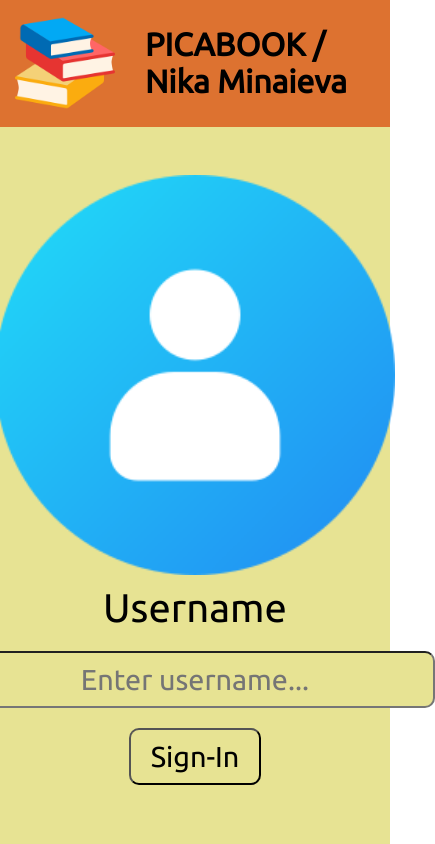
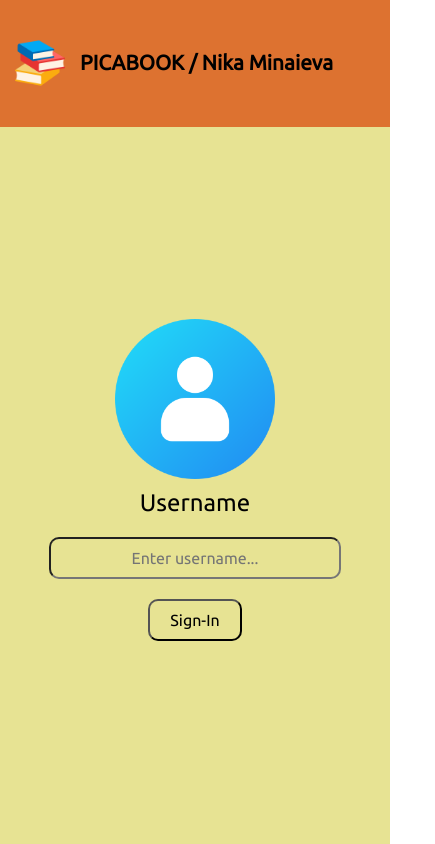
Before and after one commit to Anarasty/prometheus_course_task, a plain HTML site: page signin/index.html in a window 390 px wide. Shown: the whole page, 435 px wide, since content can reach past the window. Drawn offline with Linux system fonts and the light colour scheme.

Commit message:
media added for sign in page

```diff
--- a/signin/style.css
+++ b/signin/style.css
@@ -94,3 +94,52 @@ main .user-box {
     background-color: var(--chocolate-web);
     padding: 10px 35px;
 }
+
+@media screen and (max-width: 1200px) {
+    /* NAVIGATION */
+    nav img {
+        width: 70px;
+    }
+
+    nav h1 {
+        font-size: 1.5em;
+    }
+
+    /* MAIN */
+    .user-box img {
+        width: 200px;
+    }
+
+    .user-box-content label {
+        font-size: 2em;
+    }
+
+    .user-box-content input {
+        font-size: 1.3em;
+    }
+}
+
+@media screen and (max-width: 600px) {
+    /* NAVIGATION */
+    nav img {
+        width: 50px;
+    }
+
+    nav h1 {
+        font-size: 1.3em;
+        margin: 0;
+    }
+
+    /* MAIN */
+    .user-box img {
+        width: 160px;
+    }
+
+    .user-box-content label {
+        font-size: 1.5em;
+    }
+
+    .user-box-content input {
+        font-size: 1em;
+    }
+}
```
